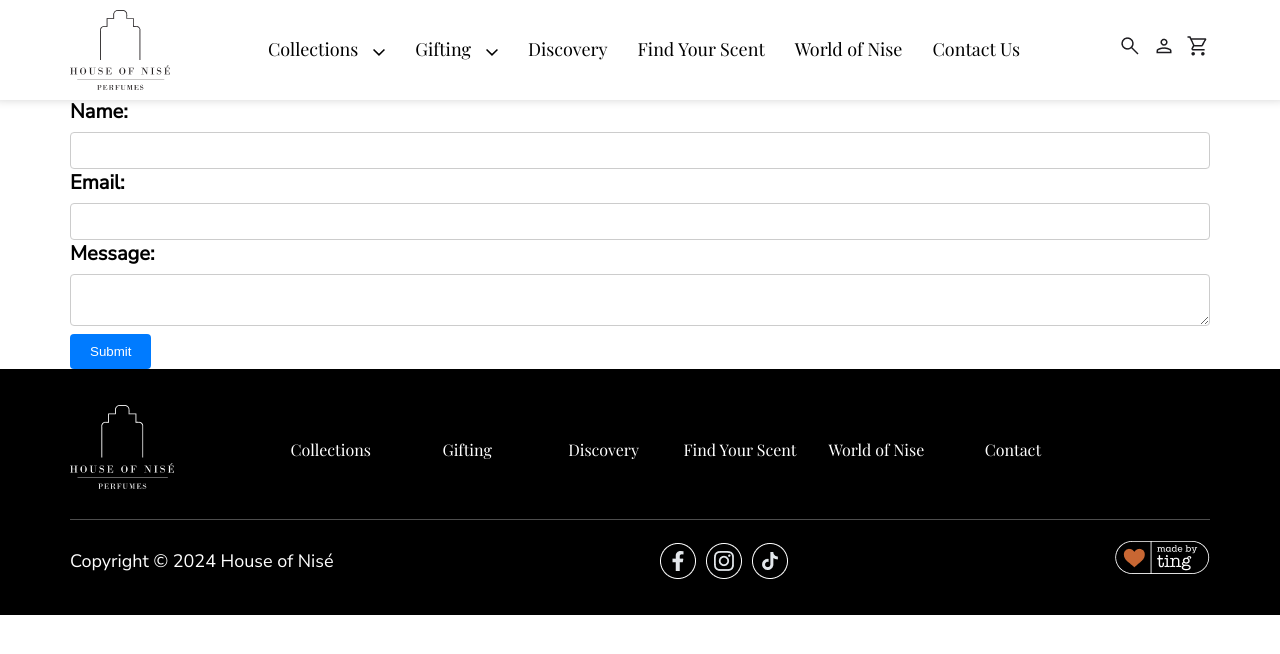
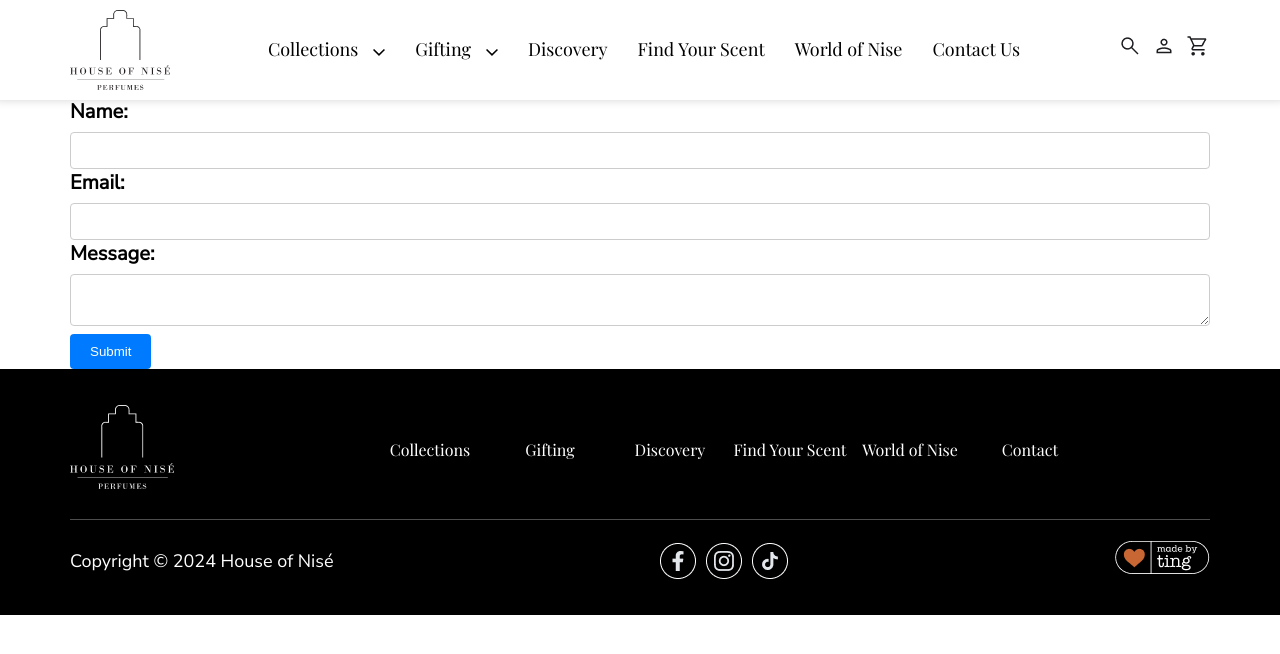
Before and after one commit to kesavkumar656/House-Of-Nise, a Next.js app: page /contact in a window 1280 px wide. Shown: the top 654 px of the page. Built offline with nearby package versions, Linux system fonts and the light colour scheme.

Commit message:
Update Footer.module.scss

```diff
--- a/src/styles/components/Footer.module.scss
+++ b/src/styles/components/Footer.module.scss
@@ -4,7 +4,7 @@
 
 	.nav {
 		display: grid;
-		grid-template-columns: 200px 1fr;
+		grid-template-columns: 300px 1fr;
 		align-items: center;
 
 		padding: 2% 0;
@@ -27,7 +27,6 @@
 			text-align: center;
 			display: grid;
 			grid-template: auto / repeat(7, 1fr);
-			gap: 15px;
 			align-items: center;
 			@include sm-down {
 				grid-template: auto / repeat(2, 1fr);
```
